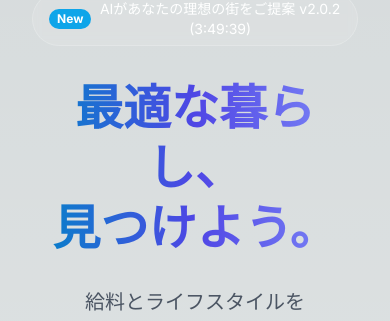
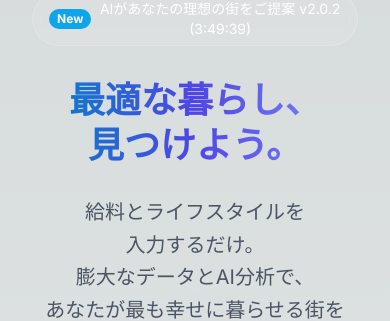
Before and after one commit to s4kuraN4gi/rentscope, a Next.js app: page / in a window 390 px wide. Shown: the part 120-441 px from the top of the page. Built offline with nearby package versions, Linux system fonts and the light colour scheme; no server answers.

Commit message:
style: Reduce mobile heading font size for iPhone 14

```diff
--- a/app/page.tsx
+++ b/app/page.tsx
@@ -15,7 +15,7 @@ export default function Home() {
                     <span className="bg-primary-500 rounded-full px-2 py-0.5 text-xs font-bold">New</span>
                     <span>AIがあなたの理想の街をご提案 v2.0.2 ({timestamp})</span>
                 </div>
-                <h1 className="text-5xl md:text-6xl font-black mb-6 leading-tight bg-gradient-to-r from-primary-600 via-indigo-600 to-indigo-400 bg-clip-text text-transparent pb-1">
+                <h1 className="text-4xl md:text-6xl font-black mb-6 leading-tight bg-gradient-to-r from-primary-600 via-indigo-600 to-indigo-400 bg-clip-text text-transparent pb-1">
                     <span className="md:hidden block">
                         <span className="block">最適な暮らし、</span>
                         <span className="block">見つけよう。</span>
```
